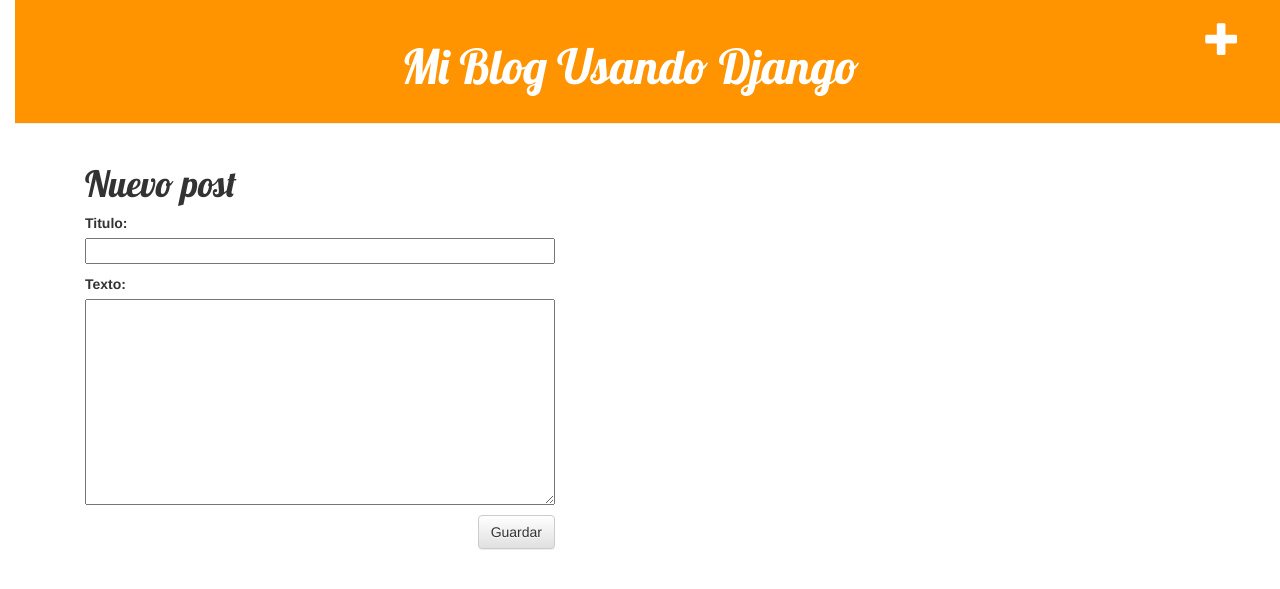
After one commit to osrodolfo/mi-sitio-web, a Django app: page /post/new/ in a window 1280 px wide. The commit adds this page. Shown: the top 589 px of the page. Run offline with Django 3.2, Linux system fonts and the light colour scheme; some libraries are stand-ins or nearby versions.

Commit message:
Por fin termine mi post, editar y agregar nuevo

```diff
--- /dev/null
+++ b/blog/forms.py
@@ -0,0 +1,7 @@
+from django import forms
+from .models import Postear
+
+class PostForm(forms.ModelForm):
+    class Meta:
+        model = Postear
+        fields = ('titulo', 'texto',)
--- a/blog/templates/blog/base.html
+++ b/blog/templates/blog/base.html
@@ -9,13 +9,15 @@
       </head>
       <body>
           <div class="page-header">
+            <a href="{% url "blog.views.postear_nuevo" %}" class="top-menu"><span class="glyphicon glyphicon-plus"></span></a>
             <center><h1><a href="/">Mi Blog Usando Django</a></h1></center>
           </div>
            <div class="content container">
                <div class="row">
                    <div class="col-md-8">
-                   {% block content %}
-                   {% endblock %}
+                     <div class="col-md-8">
+                       {% block content %}
+                       {% endblock %}
                    </div>
                </div>
            </div>
--- a/blog/templates/blog/detalle_publicaciones.html
+++ b/blog/templates/blog/detalle_publicaciones.html
@@ -7,6 +7,7 @@
                     {{ publicacion.fecha_publicacion }}
                 </div>
             {% endif %}
+            <a class="btn btn-default" href="{% url "editar_post" pk=publicacion.pk %}"><span class="glyphicon glyphicon-pencil"></span></a>
             <h1>{{ publicacion.titulo }}</h1>
             <p>{{ publicacion.texto|linebreaks }}</p>
         </div>
--- /dev/null
+++ b/blog/templates/blog/edicion_publicaciones.html
@@ -0,0 +1,9 @@
+{% extends "blog/base.html" %}
+
+    {% block content %}
+        <h1>Nuevo post</h1>
+        <form method="POST" class="post-form">{% csrf_token %}
+            {{ form.as_p }}
+            <button type="submit" class="save btn btn-default">Guardar</button>
+        </form>
+    {% endblock %}
--- a/blog/urls.py
+++ b/blog/urls.py
@@ -4,4 +4,6 @@ from . import views
 urlpatterns = [
     url(r'^$', views.listar_publicaciones),
     url(r'^post/(?P<pk>[0-9]+)/$', views.detalle_publicar),
+    url(r'^post/new/$', views.postear_nuevo, name='postear_nuevo'),
+    url(r'^post/(?P<pk>[0-9]+)/edit/$', views.editar_post, name='editar_post'),
 ]
--- a/blog/views.py
+++ b/blog/views.py
@@ -2,6 +2,8 @@ from django.shortcuts import get_object_or_404
 from django.shortcuts import render
 from django.utils import timezone
 from .models import Postear
+from .forms import PostForm
+from django.shortcuts import redirect
 
 def listar_publicaciones(request):
     publicaciones=Postear.objects.filter(fecha_publicacion__lte=timezone.now()).order_by('fecha_publicacion')
@@ -10,3 +12,28 @@ def listar_publicaciones(request):
 def detalle_publicar (request,pk):
     publicacion=get_object_or_404(Postear,pk=pk)
     return render(request,'blog/detalle_publicaciones.html',{'publicacion':publicacion})
+
+def postear_nuevo(request):
+    if request.method == "POST":
+        form = PostForm(request.POST)
+        if form.is_valid():
+            post = form.save(commit=False)
+            post.autor = request.user
+            post.save()
+            return redirect('blog.views.detalle_publicar', pk=post.pk)
+    else:
+        form = PostForm()
+    return render(request, 'blog/edicion_publicaciones.html', {'form': form})
+
+def editar_post(request, pk):
+    post = get_object_or_404(Postear, pk=pk)
+    if request.method == "POST":
+        form = PostForm(request.POST, instance=post)
+        if form.is_valid():
+            post = form.save(commit=False)
+            post.autor = request.user
+            post.save()
+            return redirect('blog.views.detalle_publicar', pk=post.pk)
+    else:
+        form = PostForm(instance=post)
+    return render(request, 'blog/edicion_publicaciones.html', {'form': form})
```
